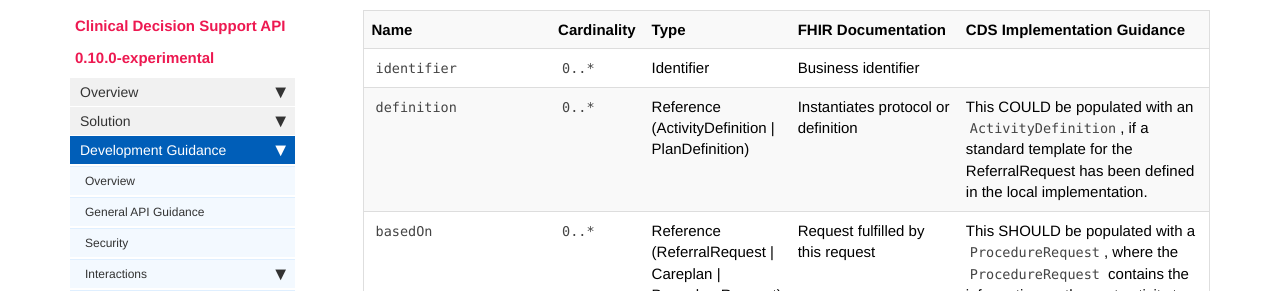
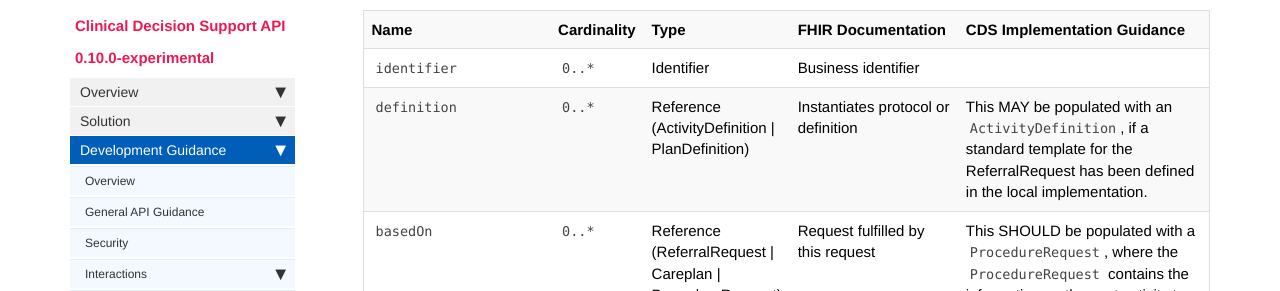
Before and after one commit to nhsconnect/FHIR-CDS, a Jekyll site: the page built from pages/explore/api_referral_request.md, in a window 1280 px wide and 900 px high, scrolled down 674 px. Shown: the part 162-453 px from the top of the window. Built offline with Jekyll 4.4.1, drawn with Linux system fonts in a browser that asks for light colours; nearby versions of some CDN libraries; our own code applies the rules of GitHub Pages for plain Markdown files; comment, search, counter and statistics services are not loaded.

Commit message:
Updated COULD to MAY in line with RFC

```diff
--- a/pages/explore/api_referral_request.md
+++ b/pages/explore/api_referral_request.md
@@ -43,7 +43,7 @@ Detailed implementation guidance for a `ReferralRequest` resource in the CDS con
       <td><code class="highlighter-rouge">0..*</code></td>
     <td>Reference<br>(ActivityDefinition |<br>PlanDefinition)</td>
     <td>Instantiates protocol or definition</td>
-<td>This COULD be populated with an <code class="highlighter-rouge">ActivityDefinition</code>, if a standard template for the ReferralRequest has been defined in the local implementation.</td>
+<td>This MAY be populated with an <code class="highlighter-rouge">ActivityDefinition</code>, if a standard template for the ReferralRequest has been defined in the local implementation.</td>
  </tr>
 <tr>
   <td><code class="highlighter-rouge">basedOn</code></td>
```
